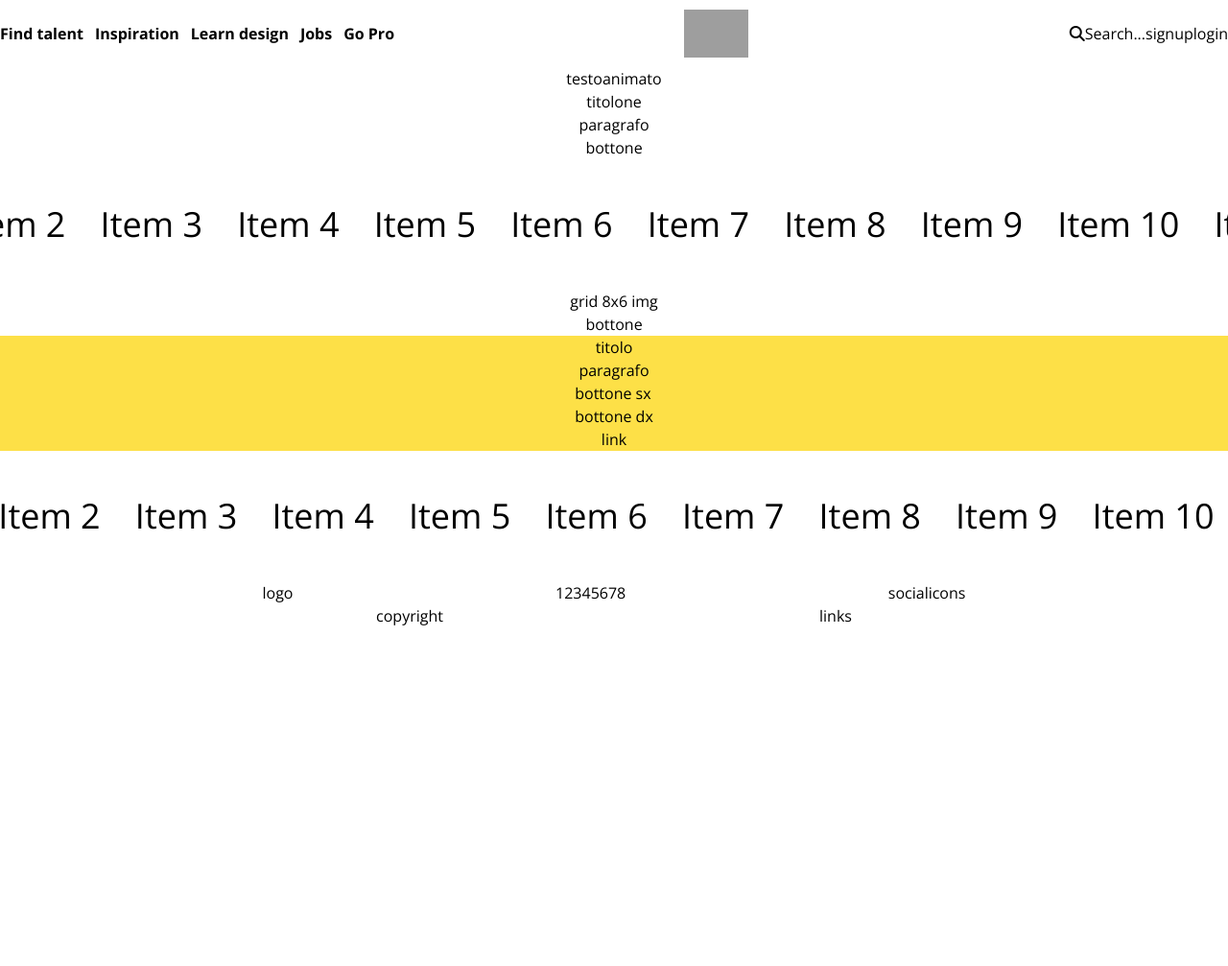
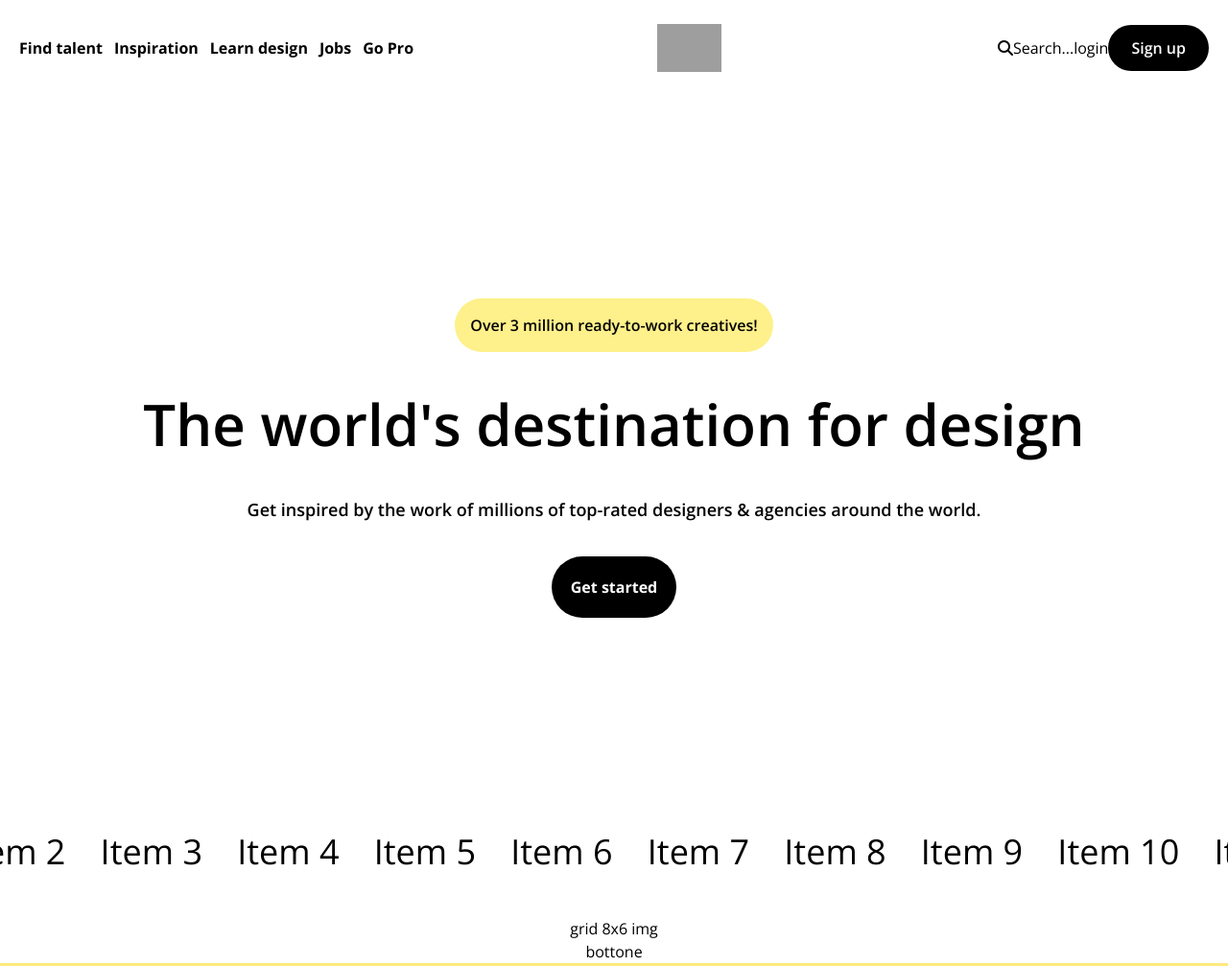
Before and after one commit to KyraelDev/html-css-tailwind-dribbble-replica, a plain HTML site: page main/index.html in a window 1280 px wide. Shown: the top 1007 px of the page at 96% size. Before the commit the page ends 800 px from the top, so only its background shows below. Drawn offline with nearby package versions, Linux system fonts and the light colour scheme; grey boxes are pictures that could not be loaded.

Commit message:
Modifiche alla struttura, stesura layout principale WIP

```diff
--- a/main/index.html
+++ b/main/index.html
@@ -38,7 +38,7 @@
 <body>
     <header>
         <nav>
-            <div class="flex items-center justify-between w-[100vw] h-[70px] bg-white">
+            <div class="flex items-center justify-between w-[100vw] h-[100px] bg-white p-5">
                 <div class="flex items-center justify-evenly max-[451px]:hidden max-[768px]:hidden font-bold">
                     <div class="pr-3">Find talent</div>
                     <div class="pr-3">Inspiration</div>
@@ -54,24 +54,26 @@
                         <div class="max-[451px]:hidden max-[768px]:hidden">Search...</div>
                     </div>
                     <div class="flex items-center justify-between">
-                        <div>signup</div>
-                        <div class="max-[451px]:hidden"]>login</div>
+                        <div class="max-[451px]:hidden">login</div>
+                        <div class="bg-black text-white px-6 py-3 rounded-full font-semibold">Sign up</div>
                     </div>
                 </div>
             </div>
         </nav>
     </header>
-    <section>
+    <main>
+        <section id="jumbo1">
             <jumbotron>
-            <div class="flex flex-col justify-center items-center">
-                <div>testoanimato</div>
-                <div>titolone</div>
-                <div>paragrafo</div>
-                <div>bottone</div>
+                <div class="flex flex-col justify-center items-center h-[90vh] text-center p-8">
+                    <div class="relative bottom-[25px] bg-yellow-200 p-4 rounded-full font-semibold">Over 3 million ready-to-work creatives!</div>
+                    <div class="font-semibold text-6xl p-5">The world's destination for design</div>
+                    <div class="relative top-[25px] text-lg font-semibold">Get inspired by the work of millions of top-rated designers & agencies around the world.</div>
+                    <div class="relative top-[60px] bg-black text-white rounded-full p-5 font-bold">Get started</div>
                 </div>
             </jumbotron>
         </section>
-    <section class="flex flex-row justify-between items-center">
+
+        <section id="marqueetop">
             <div class="relative flex overflow-x-hidden">
                 <div class="py-12 animate-marquee whitespace-nowrap">
                     <span class="text-4xl mx-4">Item 1</span>
@@ -104,7 +106,8 @@
                 </div>
             </div>
         </section>
-    <section>
+
+        <section id="img-grid">
             <div class="flex flex-col items-center">
                 <div>
                     grid 8x6 img
@@ -112,20 +115,22 @@
                 <div>bottone</div>
             </div>
         </section>
-    <section>
-        <jumbo2 class="">
-            <div class="flex flex-col justify-between items-center bg-yellow-300">
-                <div>titolo</div>
-                <div>paragrafo</div>
-                <div>
-                    <div>bottone sx</div>
-                    <div>bottone dx</div>
+
+        <section id="jumbo2">
+            <jumbo2>
+                <div class="w-[100vw] h-[90vh] flex flex-col justify-between items-center bg-yellow-300/70 text-center p-[80px]">
+                    <div class="font-semibold text-5xl max-[451px]:text-4xl px-4">Find your next designer today</div>
+                    <div class="font-semibold text-xl max-[451px]:text-md px-4">The world's leading brands use Dribbble to hire creative talent. Browse millions of top-rated portfolios to find your perfect creative match.</div>
+                    <div class="flex flex-row max-[451px]:flex-col items-center">
+                        <div class="bg-black rounded-full px-6 py-4 text-white m-2 font-semibold">Get started now</div>
+                        <div class="bg-white rounded-full px-6 py-4 text-black m-2 font-semibold">Learn about hiring</div>
                     </div>
-                <div>link</div>
+                    <div class="font-semibold text-xl">Are you a designer? <a class="underline">Join Dribbble</a></div>
                 </div>
             </jumbo2>
         </section>
-    <section>
+
+        <section id="marqueebottom">
             <div class="relative flex overflow-x-hidden">
                 <div class="py-12 animate-marquee whitespace-nowrap">
                     <span class="text-4xl mx-4">Item 1</span>
@@ -154,6 +159,9 @@
                 </div>
             </div>
         </section>
+
+    </main>
+
     <footer>
         <div class="flex flex-row justify-evenly items-center">
             <div>logo</div>
--- a/main/style.css
+++ b/main/style.css
@@ -2,6 +2,15 @@
 @tailwind components;
 @tailwind utilities;
 
+* {
+    box-sizing: border-box;
+}
+
+
 body {
     font-family: "Open Sans", sans-serif;
 }
+
+.diviso-3{
+   width: calc(100vw/3);
+}
```
Lines whose indentation alone changed are shown as unchanged.
